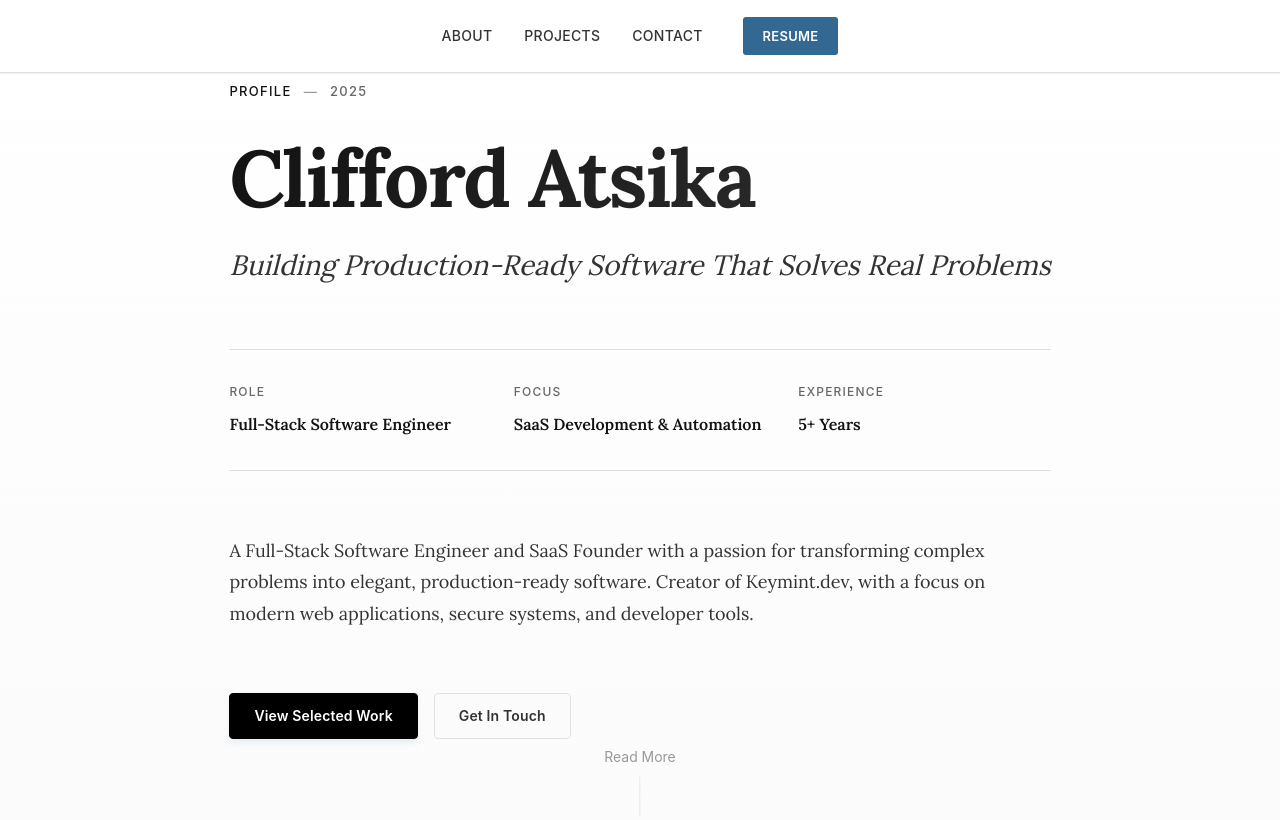
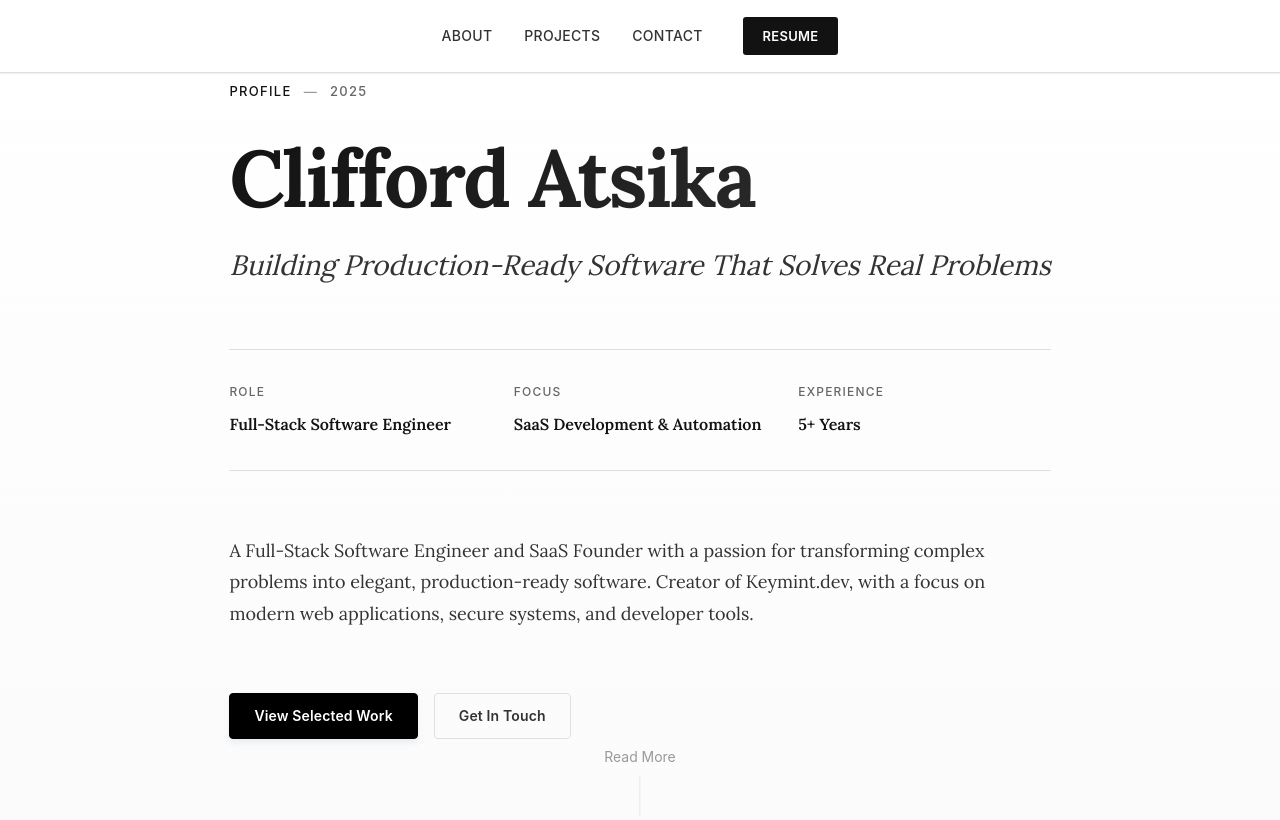
Before and after one commit to catsika/catsika.github.io, a website: page src/index.html in a window 1280 px wide. Shown: the top 820 px of the page. Drawn offline with Linux system fonts and the light colour scheme.

Commit message:
feat: Update button styles for improved visibility and consistency

```diff
--- a/src/css/styles.css
+++ b/src/css/styles.css
@@ -344,7 +344,7 @@ section:last-of-type {
 
 .btn-resume {
     padding: 0.5rem 1.25rem !important;
-    background: var(--color-accent);
+    background: var(--color-text);
     color: var(--color-white);
     border-radius: 3px;
     font-weight: var(--font-weight-semibold);
@@ -355,7 +355,7 @@ section:last-of-type {
 }
 
 .btn-resume:hover {
-    background: var(--color-accent-dark);
+    background: var(--color-text-muted);
     color: var(--color-white);
     transform: none;
     box-shadow: 0 2px 8px rgba(50, 104, 145, 0.25);
```
